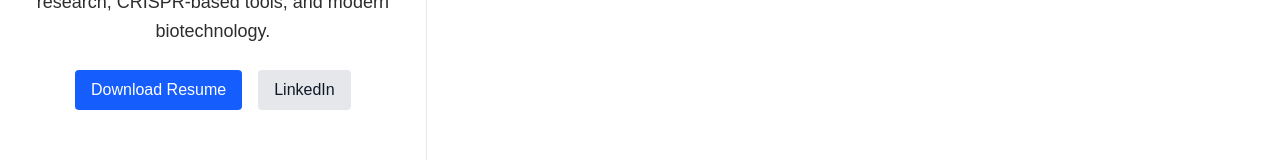
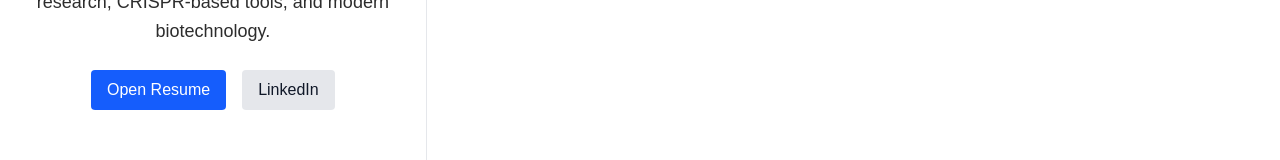
Before and after one commit to B-M-Anderson/Peninsula, a Next.js app: page / in a window 1280 px wide. Shown: the part 400-560 px from the top of the page. Built offline with nearby package versions, Linux system fonts and the light colour scheme; no server answers.

Commit message:
profilepic22

```diff
--- a/app/page.tsx
+++ b/app/page.tsx
@@ -22,7 +22,7 @@ export default function HomePage() {
         className="md:w-1/3 p-8 flex flex-col items-center text-center border-r border-gray-200 dark:border-gray-700"
       >
         <Image
-          src="/profile.jpg"
+          src="/profile.jpeg"
           alt="Profile picture"
           width={200}
           height={200}
@@ -45,7 +45,7 @@ export default function HomePage() {
             href="/BennettA_Resume.pdf"
             className="px-4 py-2 rounded bg-blue-600 text-white hover:bg-blue-700 transition"
           >
-            Download Resume
+            Open Resume
           </a>
           <a
             href="https://www.linkedin.com/in/bennett-m-anderson/"
```
